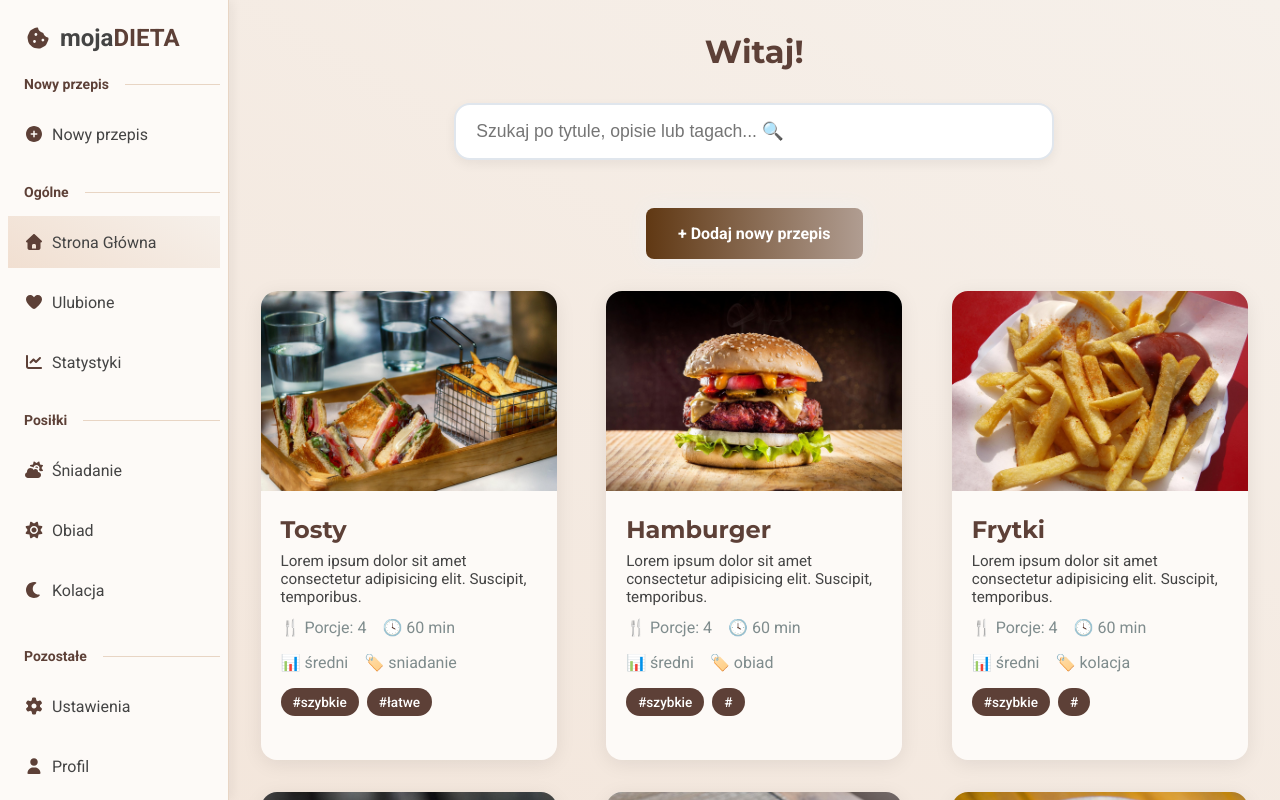
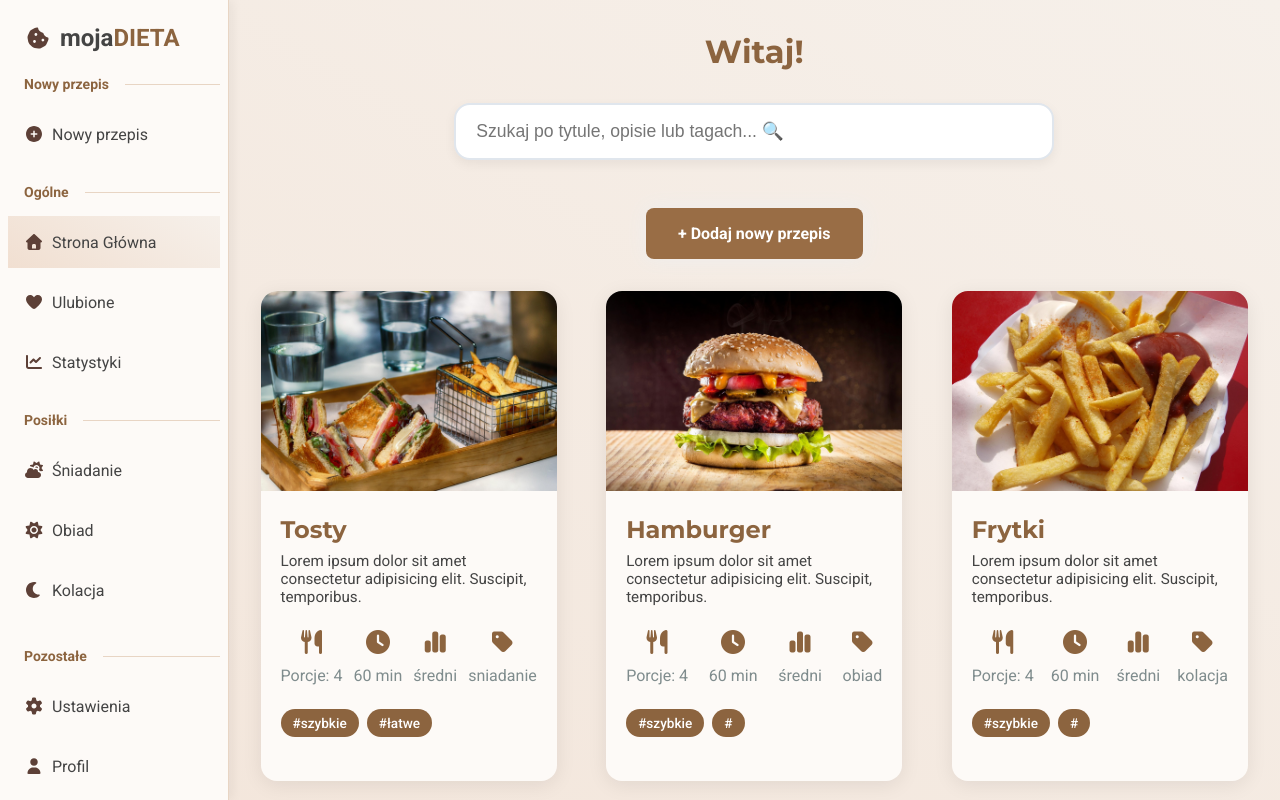
Before and after one commit to arekfem/mojaDieta, a React (Vite) app: page /strona-glowna in a window 1280 px wide. Shown: the top 800 px of the page. Built offline with nearby package versions, Linux system fonts and the light colour scheme.

Commit message:
edited buttons

```diff
--- a/index.html
+++ b/index.html
@@ -11,6 +11,7 @@
   <link
     href="https://fonts.googleapis.com/css2?family=Montserrat:ital,wght@0,100..900;1,100..900&family=Open+Sans:ital,wght@0,300..800;1,300..800&family=Roboto:ital,wdth,wght@0,75..100,100..900;1,75..100,100..900&display=swap"
     rel="stylesheet">
+  <script src="https://kit.fontawesome.com/6963b5713c.js" crossorigin="anonymous"></script>
   <link href="dist/hamburgers.css" rel="stylesheet">
 </head>
 
--- a/src/components/Button/Button.jsx
+++ b/src/components/Button/Button.jsx
@@ -5,18 +5,18 @@ export const Button = ({
 	type,
 	disabled,
 	onClick,
-	buttonEditStyle,
-	buttonDangerStyle,
+	buttonCardStyle,
+	buttonDetailsStyle,
 }) => {
-	const danger = buttonDangerStyle ? styles['btn-danger'] : '';
-	const edit = buttonEditStyle ? styles['btn-edit'] : '';
+	const card = buttonCardStyle ? styles['btn-card'] : '';
+	const details = buttonDetailsStyle ? styles['btn-details'] : '';
 	return (
 		<button
 			onClick={onClick}
 			type={type}
 			disabled={disabled}
 			// className={styles.btn}>
-			className={`${styles.btn} ${danger} ${edit}`}>
+			className={`${styles.btn} ${card} ${details}`}>
 			{children}
 		</button>
 	);
--- a/src/components/Button/Button.module.css
+++ b/src/components/Button/Button.module.css
@@ -1,60 +1,43 @@
 .btn {
-	margin: 1rem 0;
+	/* margin: 1rem 0; */
 	padding: 1rem 2rem;
 	font-weight: bold;
 	color: #fff;
 	border-radius: 0.5rem;
 	border: none;
-	background-image: linear-gradient(
-		to right,
-		#603813 0%,
-		#b29f94 51%,
-		#603813 100%
-	);
+	background-color: var(--color-text-heading);
 	background-size: 200% auto;
-	box-shadow: 0 0 20px #eee;
+	box-shadow: 0 4px 15px rgba(0, 0, 0, 0.05);
 	transition:
 		color 0.3s,
-		background-position 0.3s;
+		background-color 0.3s;
 }
 
-.btn-danger {
-	background-image: linear-gradient(
-		to right,
-		#eb3349 0%,
-		#f45c43 51%,
-		#eb3349 100%
-	);
+.btn-details {
+	width: 100%;
+	margin: 0.75rem 0;
 }
 
-.btn-grad {
-	background-image: linear-gradient(
-		to right,
-		#eb3349 0%,
-		#f45c43 51%,
-		#eb3349 100%
-	);
+.btn-card {
+	display: flex;
+	flex-direction: column;
+	justify-content: center;
+	align-items: center;
+	color: var(--color-text-heading);
+	background-color: rgb(242, 238, 220);
+	font-size: 0.6rem;
+	font-weight: normal;
 }
 
-.btn-edit {
-	background-image: linear-gradient(
-		to right,
-		#1fa2ff 0%,
-		#12d8fa 51%,
-		#1fa2ff 100%
-	);
+.btn-card i {
+	font-size: 1.25rem;
+	margin-bottom: 0.25em;
 }
 
-.btn-grad:hover {
-	background-position: right center; /* change the direction of the change here */
+/* .btn:hover {
+	background-color: ;
 	color: #fff;
-	text-decoration: none;
-}
-
-.btn:hover {
-	background-position: right center;
-	color: #fff;
-}
+} */
 
 .btn:disabled {
 	color: #ffffff;
--- a/src/components/MainPageTest/MainPageTest.module.css
+++ b/src/components/MainPageTest/MainPageTest.module.css
@@ -34,12 +34,7 @@
 	font-weight: bold;
 	border: none;
 	border-radius: 0.5rem;
-	background-image: linear-gradient(
-		to right,
-		#603813 0%,
-		#b29f94 51%,
-		#603813 100%
-	);
+	background-color: rgb(153 109 69);
 	background-size: 200% auto;
 	box-shadow: 0 0 20px #eee;
 	transition:
--- a/src/components/Recipe/Recipe.jsx
+++ b/src/components/Recipe/Recipe.jsx
@@ -18,15 +18,26 @@ export const Recipe = ({
 	return (
 		<div className={styles['recipe-card']}>
 			<div className={styles['recipe-card-front']}>
-				<img src={photos[0]} alt={alt} />
+				<img
+					src={photos[0]}
+					alt={alt}
+				/>
 				<div className={styles['recipe-card-content']}>
 					<h2>{name}</h2>
 					<p>{descriptions}</p>
 					<div className={styles['recipe-meta']}>
-						<span>🍴 Porcje: {servings}</span>
-						<span>🕓 {totalTime} min</span>
-						<span>📊 {level}</span>
-						<span>🏷️ {category}</span>
+						<span>
+							<i class='fa-solid fa-utensils'></i> Porcje: {servings}
+						</span>
+						<span>
+							<i class='fa-solid fa-clock'></i> {totalTime} min
+						</span>
+						<span>
+							<i class='fa-solid fa-chart-simple'></i> {level}
+						</span>
+						<span>
+							<i class='fa-solid fa-tag'></i> {category}
+						</span>
 					</div>
 					<div className={styles['recipe-tags']}>
 						<span className={styles['tag-pill']}>#{tags[0]}</span>
@@ -37,8 +48,7 @@ export const Recipe = ({
 			<div className={styles['recipe-card-back']}>
 				<h2>{name}</h2>
 				<p>{descriptions}</p>
-				<h3>Składniki</h3>
-				<p>Liczba składników: {ingredients.length}</p>
+				<h3>Składniki ({ingredients.length}): </h3>
 				<div className={styles['ingredients-box']}>
 					<ul>
 						<li>{ingredients[0]}</li>
@@ -47,10 +57,18 @@ export const Recipe = ({
 					</ul>
 				</div>
 				<div className={styles['btn-box']}>
-					<Button>🔍</Button>
-					<Button buttonEditStyle={true}>✍🏻</Button>
-					<Button buttonDangerStyle={true}>🗑️</Button>
-					<Button>Dodaj do ulubionych</Button>
+					<Button buttonDetailsStyle={true}>Sprawdź szczegóły</Button>
+					<div className={styles['btns-bottom']}>
+						<Button buttonCardStyle>
+							<i class='fa-solid fa-heart'></i> Dodaj do ulubionych
+						</Button>
+						<Button buttonCardStyle={true}>
+							<i class='fa-solid fa-pencil'></i> Edytuj
+						</Button>
+						<Button buttonCardStyle>
+							<i class='fa-solid fa-trash-can'></i> Usuń
+						</Button>
+					</div>
 				</div>
 			</div>
 		</div>
--- a/src/components/Recipe/Recipe.module.css
+++ b/src/components/Recipe/Recipe.module.css
@@ -3,7 +3,7 @@
 	margin-bottom: 2rem;
 	perspective: 1000px;
 	p {
-		margin-bottom: 0.75rem;
+		margin-bottom: 1.5rem;
 		font-size: 0.95rem;
 	}
 }
@@ -38,11 +38,20 @@
 
 .recipe-meta {
 	display: flex;
-	flex-wrap: wrap;
-	margin-bottom: 1rem;
-	gap: 1rem;
-	font-size: 1rem;
+	justify-content: space-between;
+	margin-bottom: 1.5rem;
+	font-size: 0.75rem;
 	color: #7f8c8d;
+	span {
+		text-align: center;
+		display: flex;
+		flex-direction: column;
+		align-items: center;
+		i {
+			font-size: 1.25rem;
+			margin-bottom: 0.5em;
+		}
+	}
 }
 
 .recipe-tags {
@@ -82,11 +91,10 @@
 		border-bottom: 1px solid var(--main-color);
 	}
 
-	.btn-box {
-		display: flex;
-		flex-wrap: wrap;
-		column-gap: 0.1rem;
-		justify-content: space-between;
+	.btns-bottom {
+		display: grid;
+		grid-template-columns: repeat(3, minmax(0, 1fr));
+		gap: 12px;
 	}
 }
 
@@ -100,6 +108,27 @@
 	opacity: 1;
 }
 
+@media (width >= 425px) {
+	.recipe-meta {
+		font-size: 1rem;
+		span {
+			i {
+				font-size: 1.5rem;
+			}
+		}
+	}
+}
+/* @media (width >= 576px) {
+	.recipe-meta {
+		font-size: 1.25rem;
+		span {
+			i {
+				font-size: 2rem;
+			}
+		}
+	}
+} */
+
 @media (width > 992px) {
 	.recipe-card {
 		width: 45%;
--- a/src/styles/global.css
+++ b/src/styles/global.css
@@ -49,3 +49,7 @@ body {
 	font-family: var(--font-family-default);
 	color: var(--color-text-default);
 }
+
+.fa-solid {
+	color: var(--color-text-heading);
+}
--- a/src/styles/theme.css
+++ b/src/styles/theme.css
@@ -1,6 +1,7 @@
 :root {
 	--font-family-heading: 'Montserrat', 'Arial', 'sans-serif';
 	--color-text-heading: #5d4037;
+	--color-text-heading: rgb(140, 100, 63);
 
 	--font-family-default: Roboto, Arial, sans-serif;
 	--color-text-default: #444;
```
